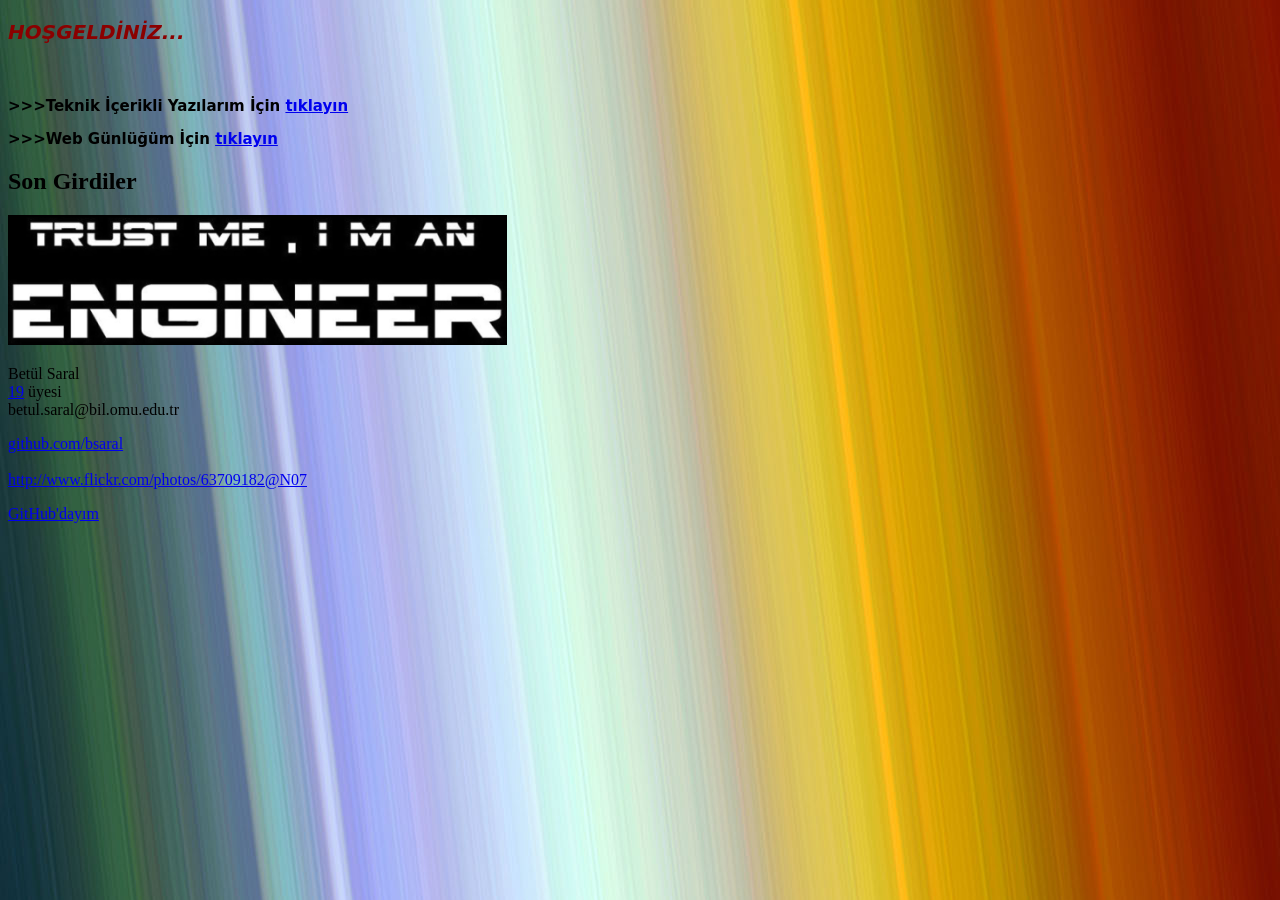
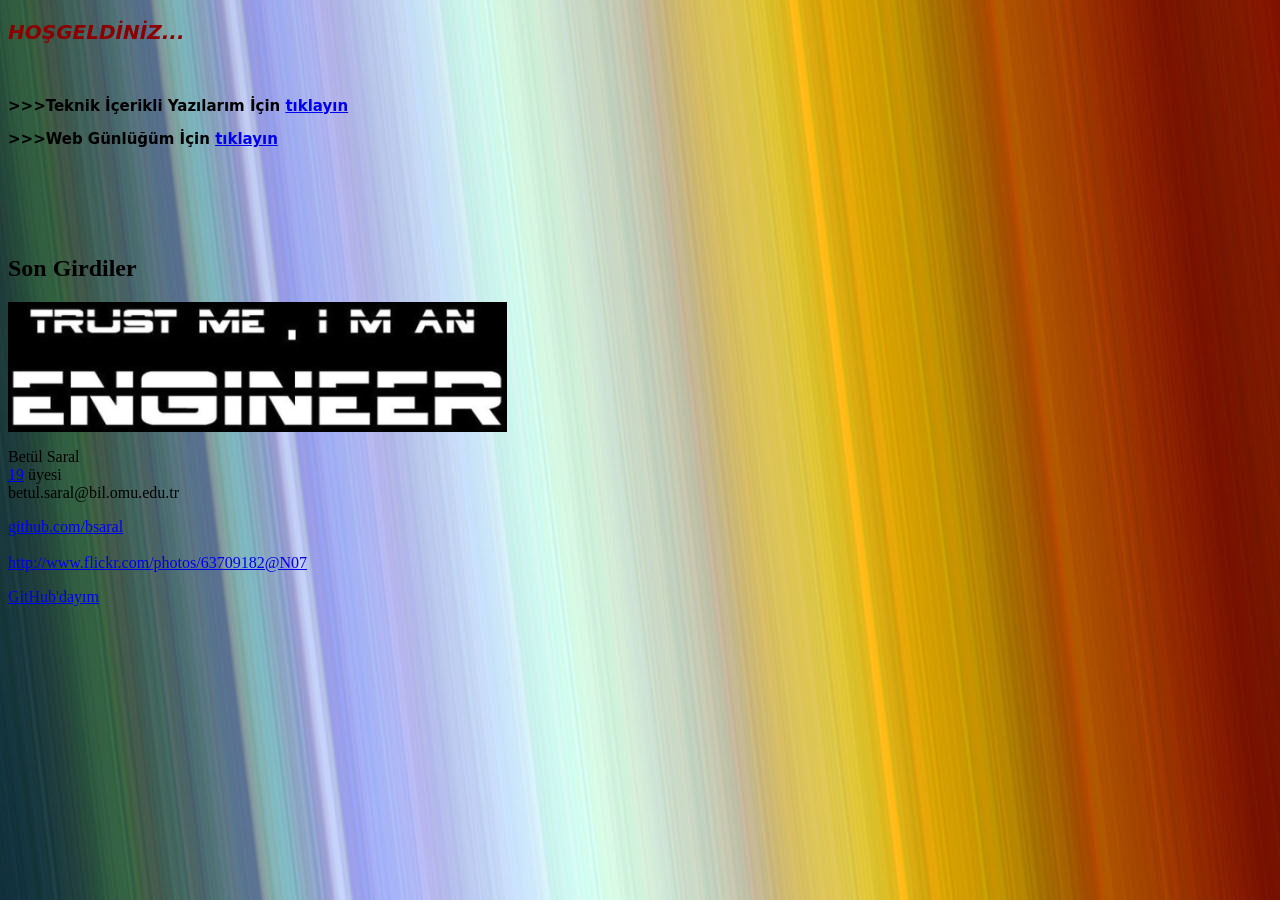
Before and after one commit to VuralAcar/bsaral.github.com, a Jekyll site: the page built from index.html, in a window 1280 px wide. Built offline with Jekyll 4.4.1, drawn with Linux system fonts in a browser that asks for light colours.

Commit message:
resimler

```diff
--- a/index.html
+++ b/index.html
@@ -10,10 +10,15 @@ title: ---bsaral---
   <p style= "color:black;font-family:Comic Sans MS;font-weight:bold;font-size : 15px">>>>Teknik İçerikli Yazılarım İçin <a href="1/">tıklayın</a></p>
   <p style= "color:black;font-family:Comic Sans MS;font-weight:bold;font-size : 15px">>>>Web Günlüğüm İçin  <a href="9/">tıklayın</a></p>
 
+<br>
+<br>
+<br>
+<br>
+
 
 
   {% include html/archive %}
 
-  <img src ="/images/banner3.png"/>
+  <img src ="/images/banner3.png" align="center"/>
 
 </div>
```
